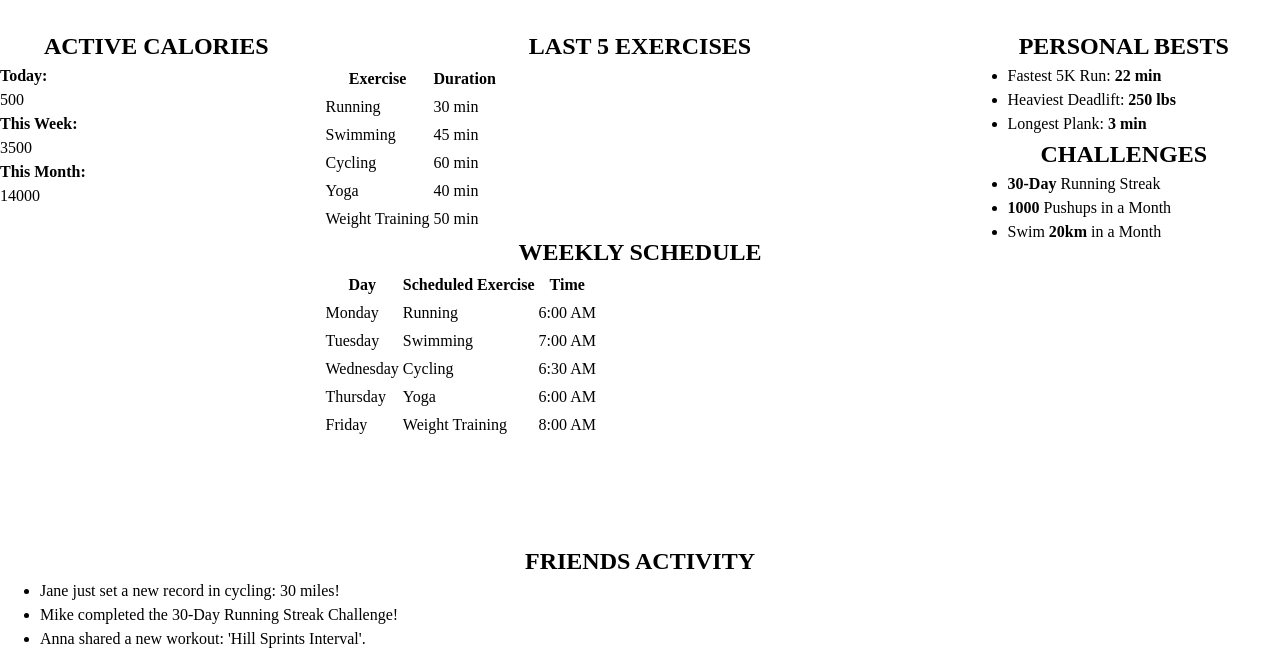
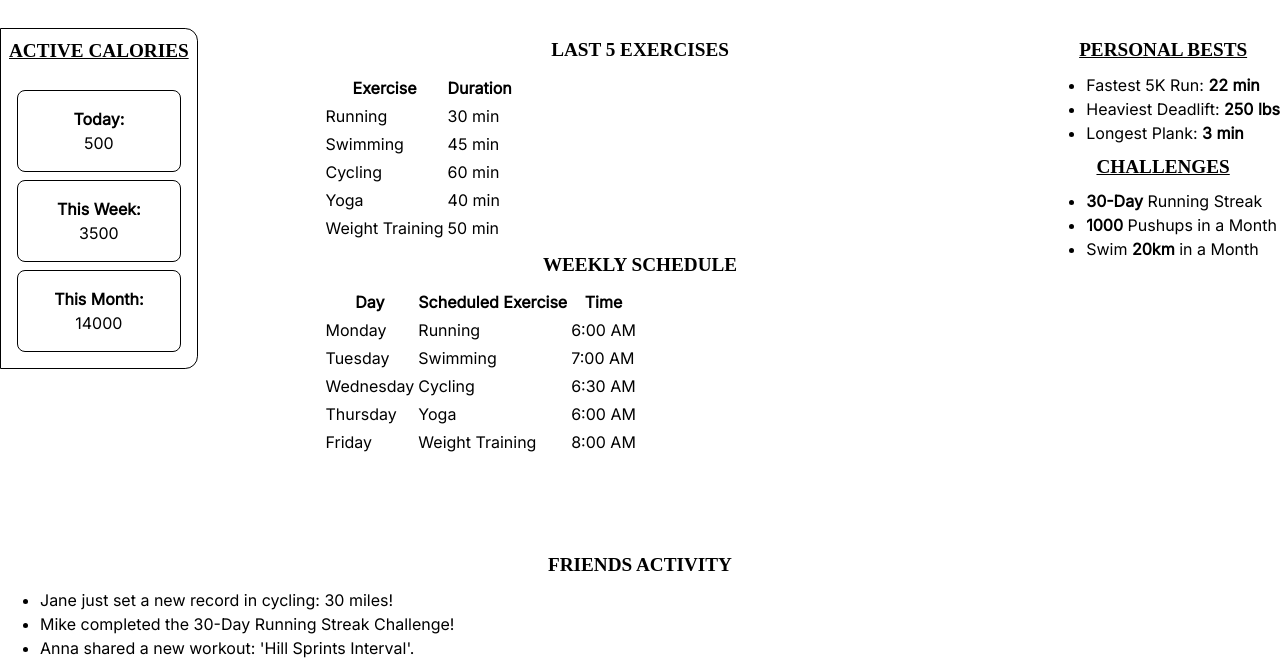
Before and after one commit to Susu-spec/neobrutalism, a plain HTML site: page index.html in a window 1280 px wide. Shown: the part 223-883 px from the top of the page. Drawn offline with Linux system fonts and the light colour scheme; a web font is replaced by a local one.

Commit message:
Update: Styles for aside

```diff
--- a/style.css
+++ b/style.css
@@ -9,6 +9,7 @@
 
 body {
     padding: 0;
+    font-family: 'Inter';
     line-height: 1.5;
     -webkit-font-smoothing: antialiased;
     -moz-osx-font-smoothing: grayscale;
@@ -40,6 +41,17 @@ h1 {
     font-size: 3rem;
 }
 
+h2 {
+    font-family: 'Darker Grotesque';
+    padding: .5rem;
+    font-size: 1.2rem;
+}
+
+aside {
+    position: fixed;
+    right: 0;
+}
+
 .dashboard {
     display: grid;
     grid-template-columns: repeat(4, 1fr);
@@ -62,6 +74,7 @@ h1 {
     max-width: fit-content;
     border: 2px solid black;
     border-radius: .5rem;
+    box-shadow: 5px 5px;
     background: white;
     rotate: -5deg;
     margin-inline: auto;
@@ -87,3 +100,35 @@ h1 {
 .bottom {
     grid-area: bottom;
 }
+
+.calories {
+    position: fixed;
+    left: 0;
+    max-width: fit-content;
+    border: 1px solid black;
+    border-radius: 0 1vmax 1vmax 0;
+}
+
+.calories h2, aside h2 {
+    text-decoration: underline;
+}
+
+.calories-container {
+    display: flex;
+    flex-direction: column;
+    gap: .5rem;
+    padding: 1rem;
+}
+
+.calories-item {
+    display: flex;
+    flex-direction: column;
+    padding: 1rem;
+    text-align: center;
+    border: 1px solid black;
+    border-radius: .5rem;
+}
+
+.calories-item p {
+    margin-inline: auto;
+}
```
